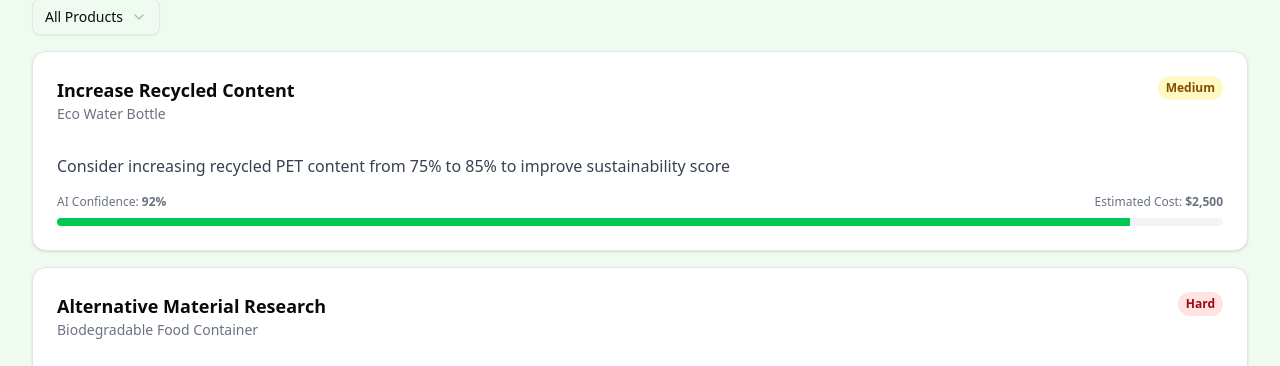
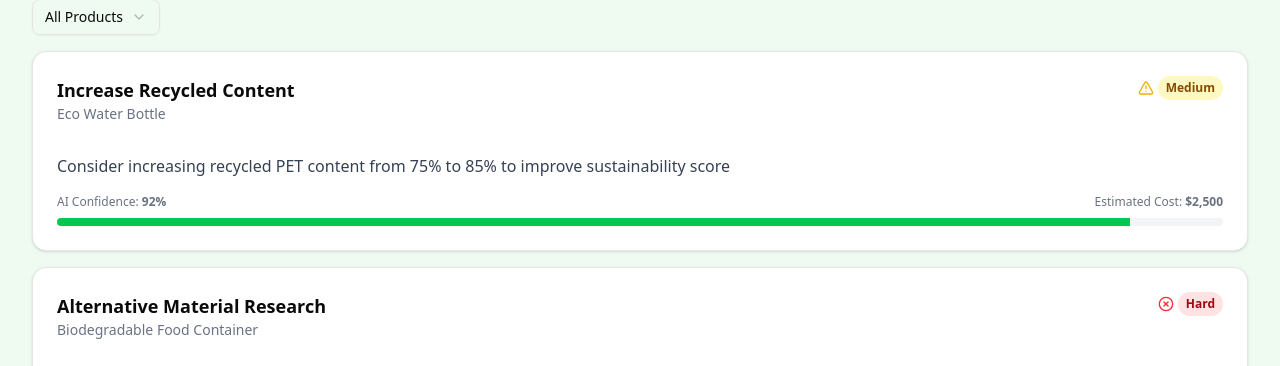
Before and after one commit to Sn0wF1re/circulariq, a Nuxt app: page /recommendations in a window 1280 px wide. Shown: the part 246-612 px from the top of the page. Built offline with nearby package versions, Linux system fonts and the light colour scheme.

Commit message:
feat(recommendations): add Lucide icon for difficulty level next to badge, color-matched

```diff
--- a/app/pages/recommendations.vue
+++ b/app/pages/recommendations.vue
@@ -27,7 +27,10 @@
               <div class="font-semibold text-lg">{{ rec.title }}</div>
               <div class="text-sm text-gray-500">{{ getProductName(rec.product_id) }}</div>
             </div>
-            <span :class="getDifficultyColor(rec.difficulty)" class="px-2 py-1 rounded-full text-xs font-semibold">{{ rec.difficulty }}</span>
+            <span class="flex items-center gap-1">
+              <component :is="getDifficultyIcon(rec.difficulty)" :class="getDifficultyIconColor(rec.difficulty)" class="w-4 h-4" />
+              <span :class="getDifficultyColor(rec.difficulty)" class="px-2 py-1 rounded-full text-xs font-semibold">{{ rec.difficulty }}</span>
+            </span>
           </div>
         </CardHeader>
         <CardContent>
@@ -55,6 +58,7 @@
 
 <script setup>
 import { ref, computed } from 'vue'
+import { CheckCircle, AlertTriangle, XCircle } from 'lucide-vue-next'
 
 const products = ref([
   { id: '1', name: 'Eco Water Bottle' },
@@ -100,4 +104,17 @@ function getDifficultyColor(difficulty) {
   if (difficulty === 'Hard') return 'bg-red-100 text-red-800'
   return 'bg-gray-100 text-gray-800'
 }
+
+function getDifficultyIcon(difficulty) {
+  if (difficulty === 'Easy') return CheckCircle
+  if (difficulty === 'Medium') return AlertTriangle
+  if (difficulty === 'Hard') return XCircle
+  return AlertTriangle
+}
+function getDifficultyIconColor(difficulty) {
+  if (difficulty === 'Easy') return 'text-green-500'
+  if (difficulty === 'Medium') return 'text-yellow-500'
+  if (difficulty === 'Hard') return 'text-red-500'
+  return 'text-gray-400'
+}
 </script>
```
